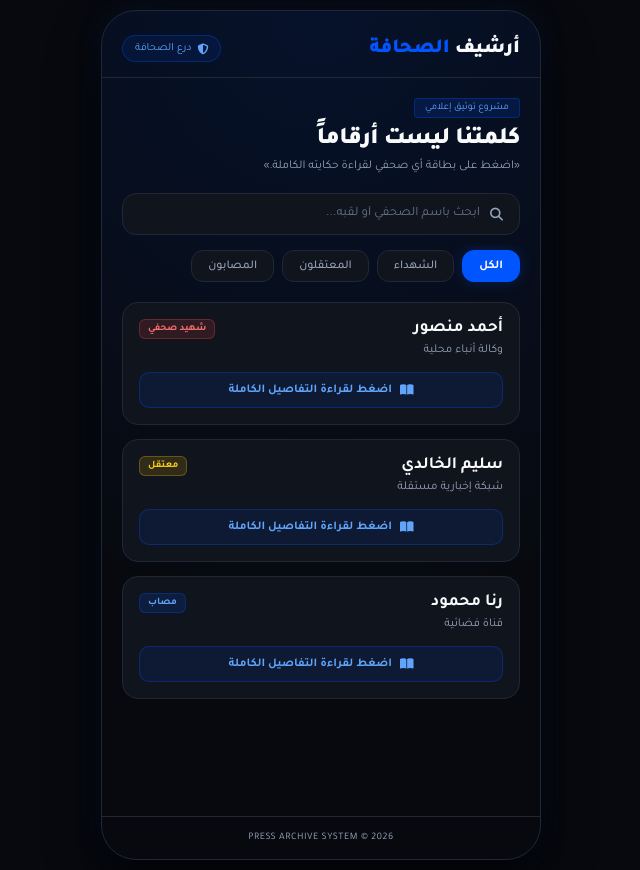
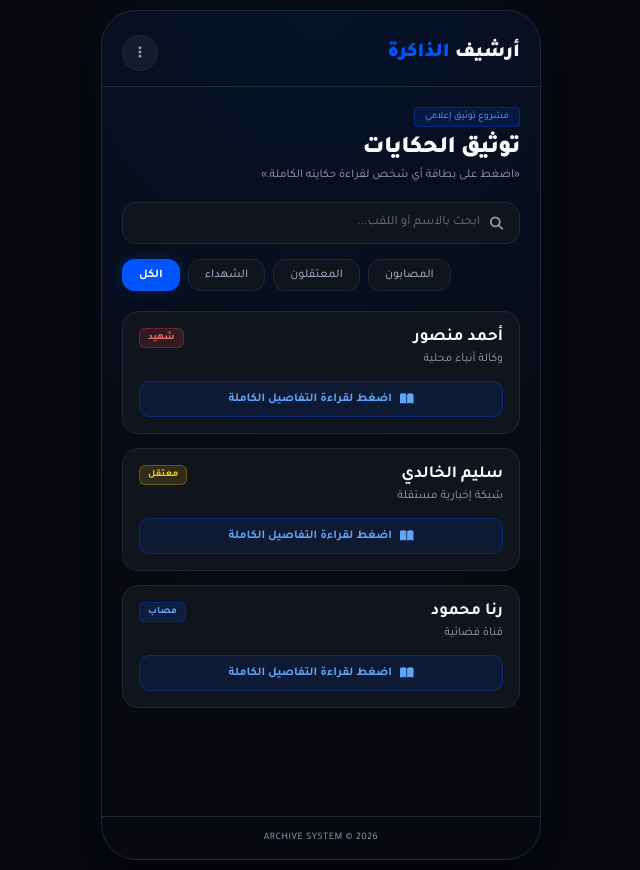
Before and after one commit to jjenin0011-prog/press-archive-, a plain HTML site: page index.html in a window 1280 px wide. Shown: the whole page, without its empty margins (319-959 px from the left). Drawn offline with Linux system fonts and the light colour scheme.

Commit message:
Update index.html

```diff
--- a/index.html
+++ b/index.html
@@ -3,7 +3,7 @@
 <head>
     <meta charset="UTF-8">
     <meta name="viewport" content="width=device-width, initial-scale=1.0">
-    <title>أرشيف الصحافة - توثيق الحقيقة</title>
+    <title>أرشيف الذاكرة - توثيق الحقيقة</title>
     <link href="https://fonts.googleapis.com/css2?family=Tajawal:wght@300;400;500;700;900&display=swap" rel="stylesheet">
     <link rel="stylesheet" href="https://cdnjs.cloudflare.com/ajax/libs/font-awesome/6.4.0/css/all.min.css">
 
@@ -32,7 +32,6 @@
         .phone-mockup {
             width: 100%;
             max-width: 440px;
-            /* تأثير التوهج في الخلفية مطابق تماماً لتصميمك المفضل ولكن باللون الأزرق الصحفي */
             background: radial-gradient(circle at top, rgba(0, 85, 255, 0.12) 0%, rgba(7, 9, 14, 0) 70%), var(--bg-deep);
             border-radius: 35px;
             border: 1px solid var(--border-subtle);
@@ -44,7 +43,7 @@
             position: relative;
         }
 
-        /* الهيدر والمسافات مطابقة لتوزيع الصورة */
+        /* الهيدر العلوي */
         header {
             padding: 24px 20px 15px;
             display: flex;
@@ -62,20 +61,20 @@
             color: var(--accent-blue);
         }
 
-        .top-action-btn {
-            background: rgba(0, 85, 255, 0.1);
-            border: 1px solid rgba(0, 85, 255, 0.3);
-            color: #60a5fa;
-            padding: 6px 12px;
-            border-radius: 20px;
-            font-size: 11px;
+        .top-icon-btn {
+            background: rgba(255, 255, 255, 0.05);
+            border: 1px solid var(--border-subtle);
+            color: var(--text-muted);
+            width: 36px;
+            height: 36px;
+            border-radius: 50%;
             display: flex;
+            justify-content: center;
             align-items: center;
-            gap: 6px;
             cursor: pointer;
         }
 
-        /* ترويسة المشروع الوصفية */
+        /* ترويسة المشروع والوصف */
         .project-intro {
             padding: 20px 20px 10px;
         }
@@ -124,6 +123,7 @@
             outline: none;
             width: 100%;
             font-size: 13px;
+            text-align: right;
         }
         .search-box input::placeholder { color: #64748b; }
 
@@ -134,6 +134,7 @@
             padding: 5px 20px 15px;
             overflow-x: auto;
             scrollbar-width: none;
+            flex-direction: row-reverse;
         }
         .filters-container::-webkit-scrollbar { display: none; }
 
@@ -168,7 +169,7 @@
             gap: 14px;
         }
 
-        /* تصميم البطاقة الفاخرة المطابقة للنموذج */
+        /* تصميم البطاقة */
         .journalist-card {
             background-color: var(--bg-card);
             border: 1px solid var(--border-subtle);
@@ -214,7 +215,6 @@
             color: var(--text-muted);
         }
 
-        /* زر التفاعل السفلي داخل البطاقة تماماً كالصورة */
         .card-action-btn {
             background: rgba(0, 85, 255, 0.1);
             border: 1px solid rgba(0, 85, 255, 0.3);
@@ -322,28 +322,28 @@
 <body>
 
     <div class="phone-mockup">
-        <!-- الهيدر العلوي المماثل -->
+        <!-- الهيدر العلوي النظيف -->
         <header>
             <div class="header-title-group">
-                <h1>أرشيف <span>الصحافة</span></h1>
+                <h1>أرشيف <span>الذاكرة</span></h1>
             </div>
-            <button class="top-action-btn">
-                <i class="fa-solid fa-shield-halved"></i> درع الصحافة
+            <button class="top-icon-btn">
+                <i class="fa-solid fa-ellipsis-vertical"></i>
             </button>
         </header>
 
-        <!-- الترويسة الرئيسية والوصف -->
+        <!-- ترويسة المشروع -->
         <div class="project-intro">
             <span class="project-tag">مشروع توثيق إعلامي</span>
-            <h2>كلمتنا ليست أرقاماً</h2>
-            <p>«اضغط على بطاقة أي صحفي لقراءة حكايته الكاملة.»</p>
+            <h2>توثيق الحكايات</h2>
+            <p>«اضغط على بطاقة أي شخص لقراءة حكايته الكاملة.»</p>
         </div>
 
         <!-- شريط البحث -->
         <div class="search-container">
             <div class="search-box">
                 <i class="fa-solid fa-magnifying-glass" style="color: var(--text-muted);"></i>
-                <input type="text" id="searchInput" placeholder="ابحث باسم الصحفي أو لقبه..." oninput="filterRecords()">
+                <input type="text" id="searchInput" placeholder="ابحث بالاسم أو اللقب..." oninput="filterRecords()">
             </div>
         </div>
 
@@ -363,10 +363,10 @@
             <div class="modal-content">
                 <button class="modal-close" onclick="closeModal()"><i class="fa-solid fa-xmark"></i></button>
                 <div class="modal-image-container">
-                    <img id="modalImg" src="" alt="صورة الصحفي" onerror="this.src='https://via.placeholder.com/90?text=Press'">
+                    <img id="modalImg" src="" alt="صورة الشخصية" onerror="this.src='https://via.placeholder.com/90?text=Profile'">
                 </div>
                 <div class="modal-header-info">
-                    <h2 id="modalName">اسم الصحفي</h2>
+                    <h2 id="modalName">الاسم</h2>
                     <span id="modalInstitution">المؤسسة</span>
                 </div>
                 <div class="modal-body-text" id="modalDetails">
@@ -376,7 +376,7 @@
         </div>
 
         <footer>
-            PRESS ARCHIVE SYSTEM &copy; 2026
+            ARCHIVE SYSTEM &copy; 2026
         </footer>
     </div>
 
@@ -403,7 +403,7 @@
             filtered.forEach(person => {
                 let badgeClass = '';
                 let labelText = '';
-                if(person.category === 'martyr') { badgeClass = 'badge-martyr'; labelText = 'شهيد صحفي'; }
+                if(person.category === 'martyr') { badgeClass = 'badge-martyr'; labelText = 'شهيد'; }
                 else if(person.category === 'imprisoned') { badgeClass = 'badge-imprisoned'; labelText = 'معتقل'; }
                 else if(person.category === 'wounded') { badgeClass = 'badge-wounded'; labelText = 'مصاب'; }
 
```
